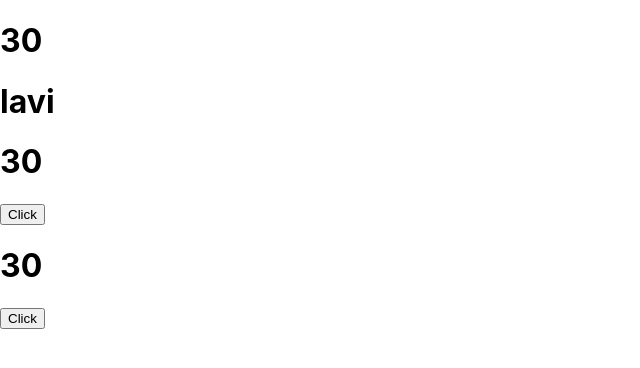
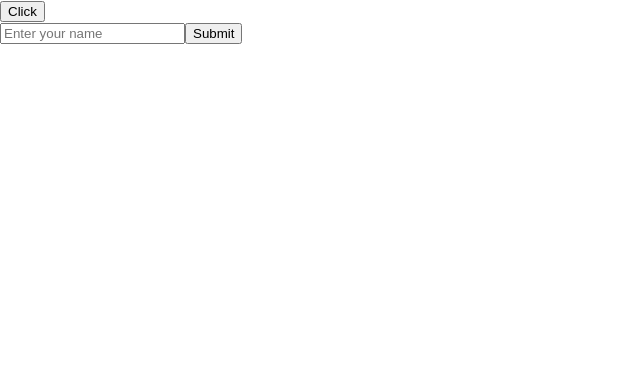
Before and after one commit to LAVIRASTOGI/ReactTutorial, a React (Create React App) app in the folder myapp/: page / in a window 1280 px wide. Shown: the top 368 px of the page, without its empty margins (0-640 px from the left). Built offline with nearby package versions, Linux system fonts and the light colour scheme.

Commit message:
event handler

```diff
--- a/myapp/src/App.js
+++ b/myapp/src/App.js
@@ -1,12 +1,13 @@
 import React, { useState } from "react";
 import AgeComponent from "./AgeComponent";
+import EventHandler from "./EventHandler";
 
 export default function App() {
   let [age, setAge] = useState(30);
   const [obj, setObj] = useState({ name: "lavi", age: 30 });
   const [arr, setArr] = useState([1, 2, 3, 4]);
 
-  const clickHandler = () => {
+  const clickHandler = (name) => {
     // setAge(age + 1);
     // setObj((obj.name = "labi"));
     // setObj({ ...obj, age: age + 1, name: "lllll" });
@@ -21,16 +22,21 @@ export default function App() {
     // setAge((prev) => prev + 1);
     // setAge((prev) => prev + 1);
     // setAge((prev) => prev + 1);
-    setAge((prev) => prev + 1);
-    setArr(arr.push(1, 2, 6));
-    setObj({ ...obj, age: age + 1, name: "lllll" });
+    console.log(name, "name from parent");
+    // setAge((prev) => prev + 1);
+    // setArr(arr.push(1, 2, 6));
+    // setObj({ ...obj, age: age + 1, name: "lllll" });
   };
   return (
     <div>
-      <AgeComponent age={age} obj={obj} clickHandler={clickHandler} />
-      <h1>{age}</h1>
+      {/* Props */}
+      {/* <AgeComponent age={age} obj={obj} clickHandler={clickHandler} />
+      <h1>{age}</h1> */}
       {/* <h2>{arr}</h2> */}
-      <button onClick={clickHandler}> Click</button>
+      <button onClick={() => clickHandler()}> Click</button>
+
+      {/* event handlers */}
+      <EventHandler clickHandler2={(name) => clickHandler(name)} />
     </div>
   );
 }
--- /dev/null
+++ b/myapp/src/EventHandler.jsx
@@ -0,0 +1,50 @@
+import React, { useState } from "react";
+import EvetHandlerChild from "./EvetHandlerChild";
+
+function EventHandler({ clickHandler2 }) {
+  const [name, setName] = useState("");
+  const changeHandler = (event) => {
+    // console.log("change handler called");
+    // console.log(event);
+    setName(event.target.value);
+    // console.log(event.target.value);
+  };
+  const clickHandler = (event, isflag, nameChild) => {
+    event.preventDefault();
+    if (isflag) {
+      console.log("name", nameChild);
+      console.log(event.target.value);
+      clickHandler2(nameChild);
+    }
+  };
+  const validateHandler = (event) => {
+    if (event?.target.value.length < 3) {
+      alert("name should be more than 3 characters");
+    }
+    // console.log(event);
+    // console.log(event.target.value);
+  };
+
+  return (
+    <div>
+      {/* <form> */}
+      <input
+        type="text"
+        name="firstName"
+        id="name"
+        placeholder="Enter your name"
+        value={name}
+        onChange={changeHandler}
+        onBlur={validateHandler}
+      />
+      {/* <button onClick={clickHandler}>Submit</button> */}
+      {/* passing through child */}
+      <EvetHandlerChild
+        clickHandler={(event, flag, name) => clickHandler(event, flag, name)}
+      />
+      {/* </form> */}
+    </div>
+  );
+}
+
+export default EventHandler;
--- /dev/null
+++ b/myapp/src/EvetHandlerChild.jsx
@@ -0,0 +1,11 @@
+import React from "react";
+
+function EvetHandlerChild({ clickHandler }) {
+  const clickHandlerChild = (event) => {
+    clickHandler(event, true, "lavisss");
+  };
+
+  return <button onClick={clickHandlerChild}>Submit</button>;
+}
+
+export default EvetHandlerChild;
```
